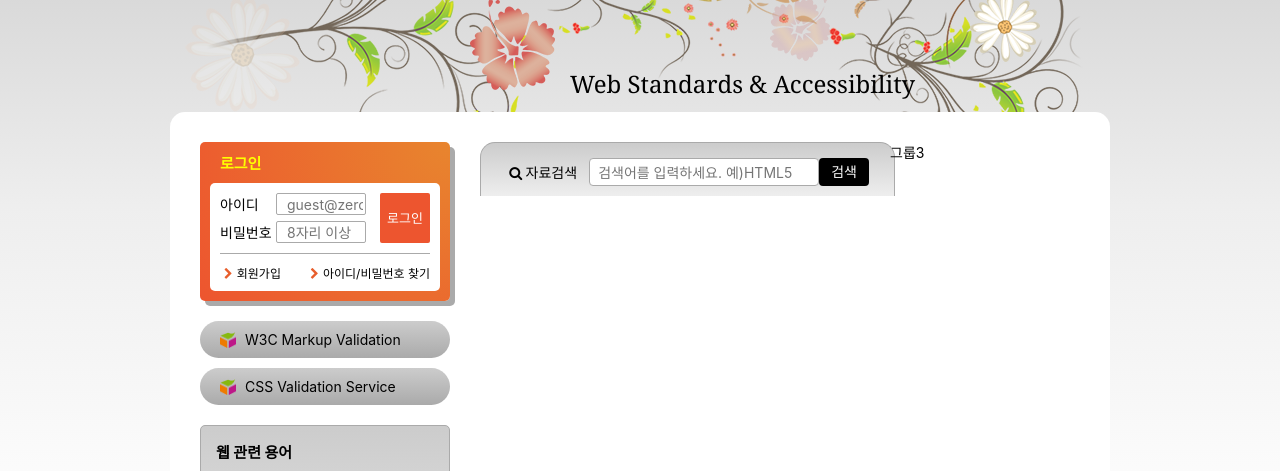
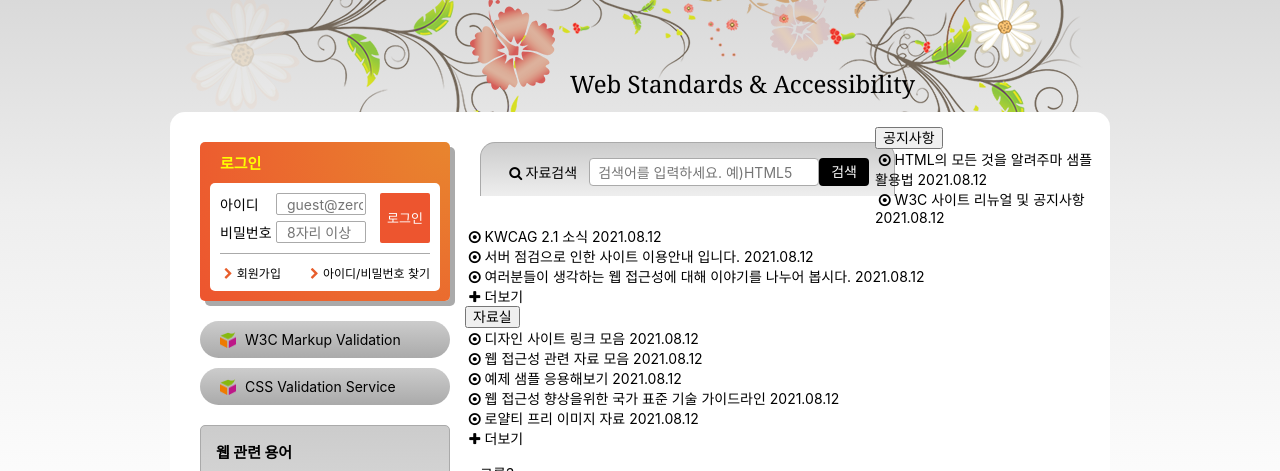
Before and after one commit to NamgungJongMin/zeroConnecTo, a website: page HTML5/index.html in a window 1280 px wide. Shown: the part 135-606 px from the top of the page. Drawn offline with Linux system fonts and the light colour scheme; a web font is replaced by a local one.

Commit message:
공지사항 및 자료실 마크업 완성

```diff
--- a/HTML5/index.html
+++ b/HTML5/index.html
@@ -216,6 +216,63 @@
           </fieldset>
         </form>
       </div>
+      <div class="board">
+        <section class="notice board-section is-select">
+          <h2 class="sr-only notice-title" id="noticeTitle">공지사항</h2>
+          <button type="button" class="board-tab notice-tab">공지사항</button>
+          <ul class="notice-list board-panel">
+            <li>
+              <a class="icon-dot-circled" href="/">HTML의 모든 것을 알려주마 샘플 활용법</a>
+              <time datetime="2022-09-02T13:53:45">2021.08.12</time>
+            </li>
+            <li>
+              <a class="icon-dot-circled" href="/">W3C 사이트 리뉴얼 및 공지사항</a>
+              <time datetime="2022-09-02T13:53:45">2021.08.12</time>
+            </li>
+            <li>
+              <a class="icon-dot-circled" href="/">KWCAG 2.1 소식</a>
+              <time datetime="2022-09-02T13:53:45">2021.08.12</time>
+            </li>
+            <li>
+              <a class="icon-dot-circled" href="/">서버 점검으로 인한 사이트 이용안내 입니다.</a>
+              <time datetime="2022-09-02T13:53:45">2021.08.12</time>
+            </li>
+            <li>
+              <a class="icon-dot-circled" href="/">여러분들이 생각하는 웹 접근성에 대해 이야기를 나누어 봅시다.</a>
+              <time datetime="2022-09-02T13:53:45">2021.08.12</time>
+            </li>
+          </ul>
+          <a href="/" class="icon-plus more board-more" title="공지사항" aria-labelledby="noticeTitle">더보기</a>
+        </section>
+        <section class="archive board-section">
+          <h2 class="sr-only archive-title" id="archiveTitle">자료실</h2>
+          <button type="button" class="board-tab archive-tab">자료실</button>
+          <ul class="archive-list board-panel">
+            <li>
+              <a class="icon-dot-circled" href="/">디자인 사이트 링크 모음</a>
+              <time datetime="2022-09-02T13:53:45">2021.08.12</time>
+            </li>
+            <li>
+              <a class="icon-dot-circled" href="/">웹 접근성 관련 자료 모음</a>
+              <time datetime="2022-09-02T13:53:45">2021.08.12</time>
+            </li>
+            <li>
+              <a class="icon-dot-circled" href="/">예제 샘플 응용해보기</a>
+              <time datetime="2022-09-02T13:53:45">2021.08.12</time>
+            </li>
+            <li>
+              <a class="icon-dot-circled" href="/">웹 접근성 향상을위한 국가 표준 기술 가이드라인</a>
+              <time datetime="2022-09-02T13:53:45">2021.08.12</time>
+            </li>
+            <li>
+              <a class="icon-dot-circled" href="/">로얄티 프리 이미지 자료</a>
+              <time datetime="2022-09-02T13:53:45">2021.08.12</time>
+            </li>
+          </ul>
+          <a href="/" class="icon-plus more board-more" title="자료실" aria-labelledby="archiveTitle">더보기</a>
+        </section>
+      </div>
+
       <div class="group group3">그룹3</div>
       <div class="clearfix"></div>
     </main>
```
